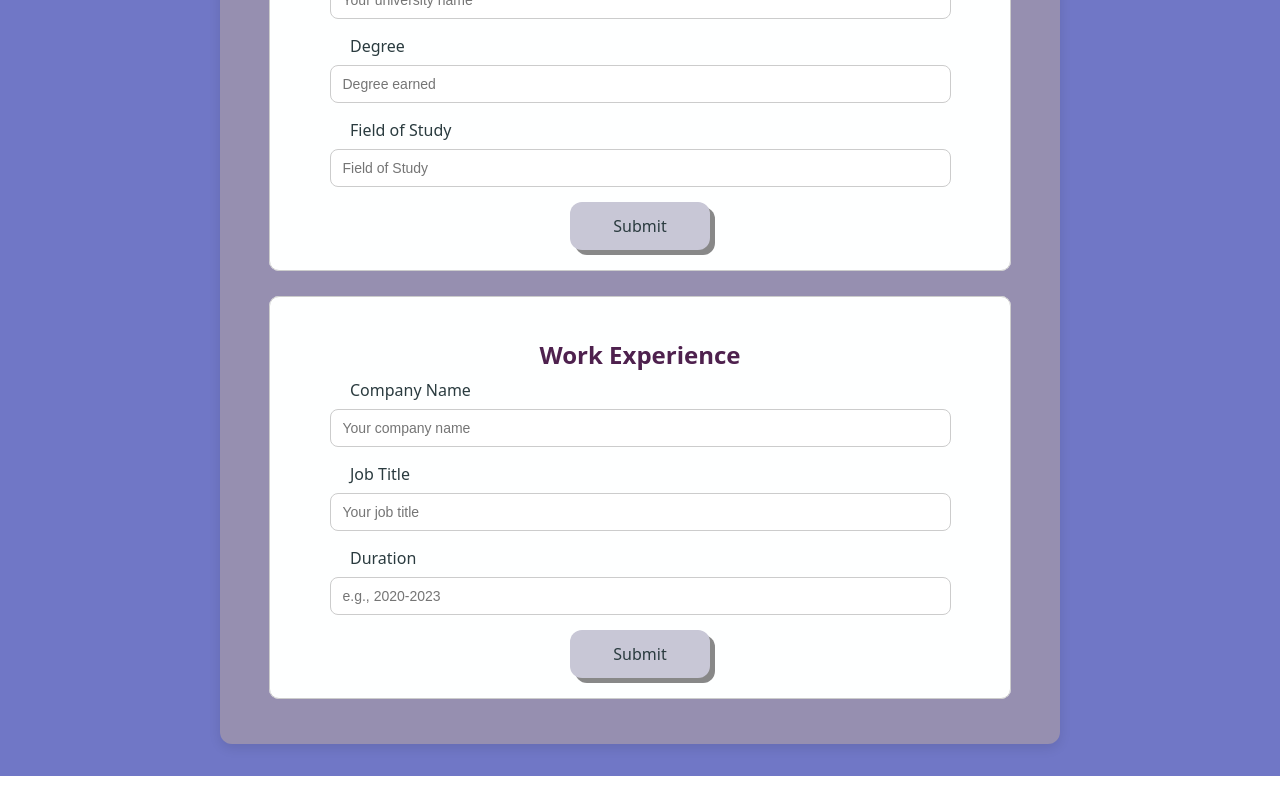
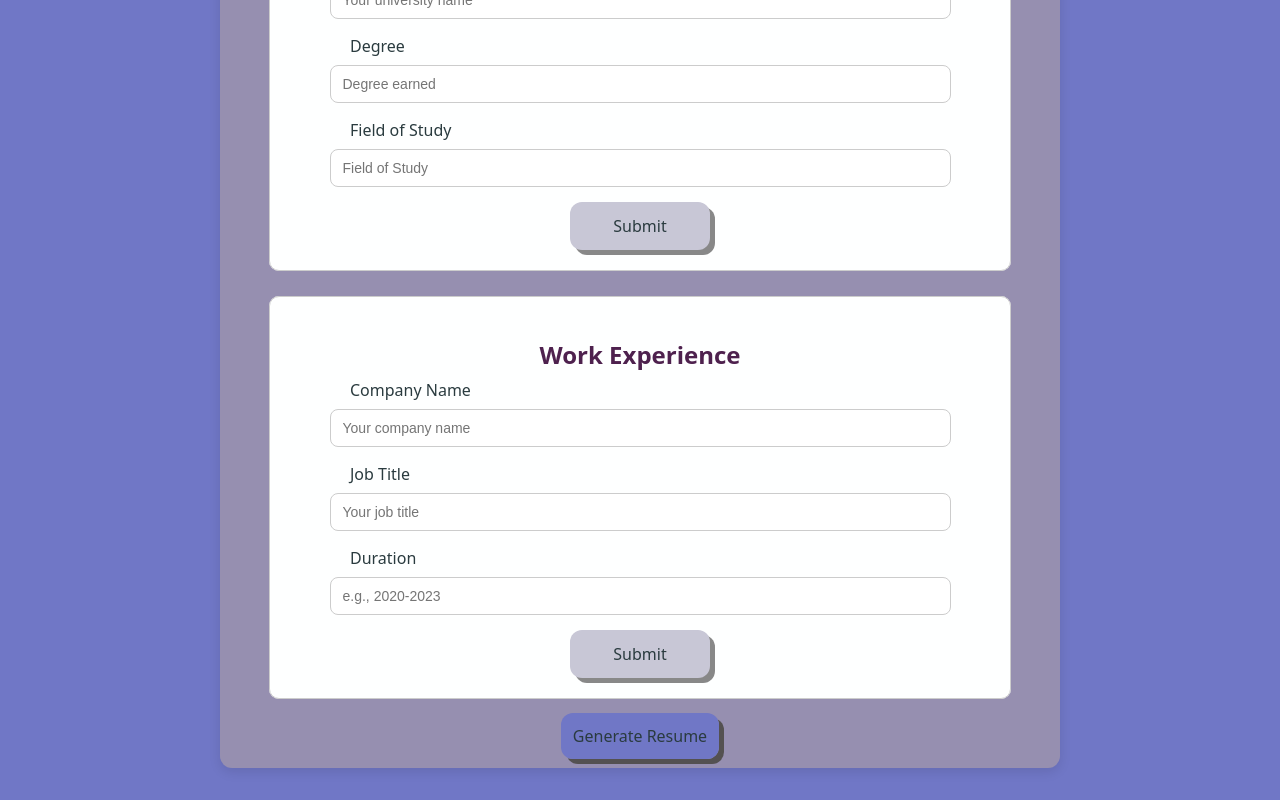
Before and after one commit to UshaSah/resume_app, a React (Vite) app in the folder resume_app/: page / in a window 1280 px wide. Shown: the part 766-1566 px from the top of the page. Before the commit the page ends 1542 px from the top, so only its background shows below. Built offline with nearby package versions, Linux system fonts and the light colour scheme.

Commit message:
added button for generate resume

```diff
--- a/resume_app/src/App.jsx
+++ b/resume_app/src/App.jsx
@@ -4,11 +4,13 @@ import './styles/Page.css'
 import GeneralInfo from './components/GeneralInfo'
 import EducationInfo from './components/EducationInfo'
 import ExperienceInfo from './components/WorkInfo'
+// import ResumePreview from './components/ResumePreview'
 
 function App() {
   const [generalInfo, setGeneralInfo] = useState({})
   const [educationInfo, setEducationInfo] = useState({})
   const [experienceInfo, setExperienceInfo] = useState({})
+  const [showResume, setShowResume] = useState(false);
 
   const handleSubmitInfo = (data) => {
     setGeneralInfo(data);
@@ -29,6 +31,14 @@ function App() {
     alert('Experience Infomation successfully saved!')
   }
 
+  const handleGenerateResume = () => {
+    if (generalInfo.fullName && educationInfo.institution && experienceInfo.company) {
+      setShowResume(true);
+    } else {
+      alert('Please fill in all required section first!')
+    }
+  };
+
   return (
     <>
       <div className="body">
@@ -36,6 +46,7 @@ function App() {
           <h1>Resume Builder</h1>
         </header>
       </div>
+
       {/* form begins */}
       <div className="form-wrapper">
         <h1>Profile Information</h1>
@@ -51,6 +62,9 @@ function App() {
         {/* experience section */}
         <ExperienceInfo onSubmitExperienceInfo={handleSubmitExperience} />
 
+        <div className="fieldset-button">
+          <resume-button type="submit">Generate Resume</resume-button>
+        </div>
       </div>
     </>
   )
--- a/resume_app/src/components/EducationInfo.jsx
+++ b/resume_app/src/components/EducationInfo.jsx
@@ -8,7 +8,7 @@ function EducationInfo({ onSubmitEducationInfo }) {
     });
 
 
-    const handleSubmitInfo = (e) => {
+    const handleSubmitEducation = (e) => {
         e.preventDefault()
         onSubmitEducationInfo(educationInfo)
         console.log('Education Info submitted!')
@@ -22,7 +22,7 @@ function EducationInfo({ onSubmitEducationInfo }) {
         }));
     };
     return (
-        <form onSubmit={handleSubmitInfo} className='fieldset-wrapper'>
+        <form onSubmit={handleSubmitEducation} className='fieldset-wrapper'>
             <div className='fieldset-wrapper'>
                 <fieldset>
                     <h2>Education</h2>
--- a/resume_app/src/styles/Page.css
+++ b/resume_app/src/styles/Page.css
@@ -124,3 +124,19 @@ button {
 button:hover {
     background-color: #8e698e;
 }
+
+resume-button {
+    width: 60%;
+    padding: 12px;
+    box-shadow: 5px 5px #545151;
+    border-radius: 12px;
+    background-color: #7077c6;
+    color: #2a3b3f;
+    font-size: 16px;
+    cursor: pointer;
+    transition: background-color 0.3s;
+}
+
+resume-button:hover {
+    background-color: #8e698e;
+}
```
